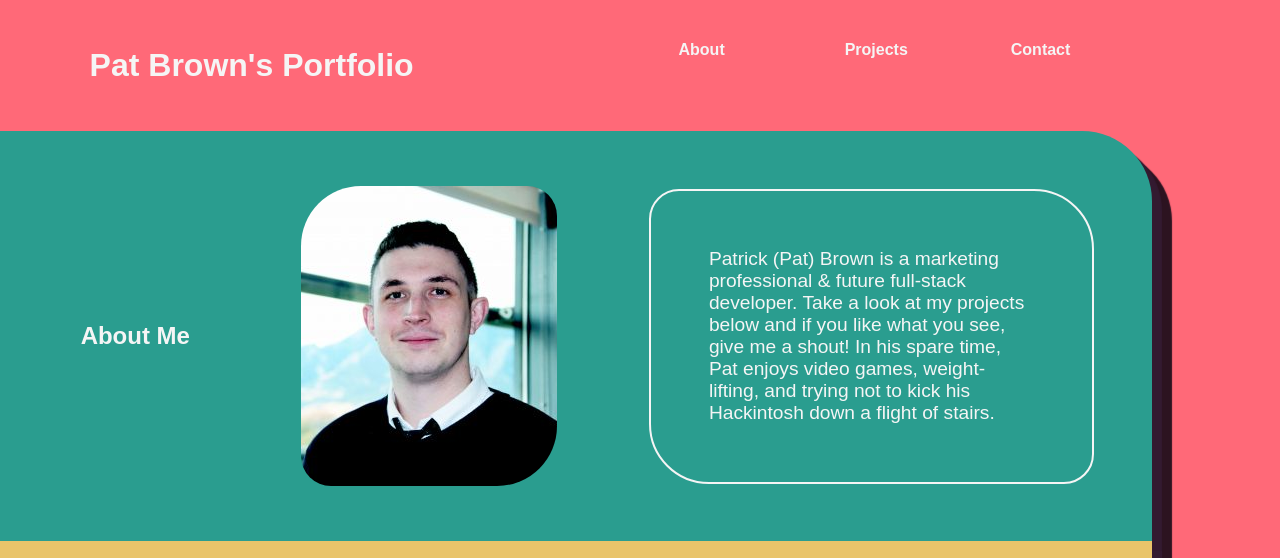
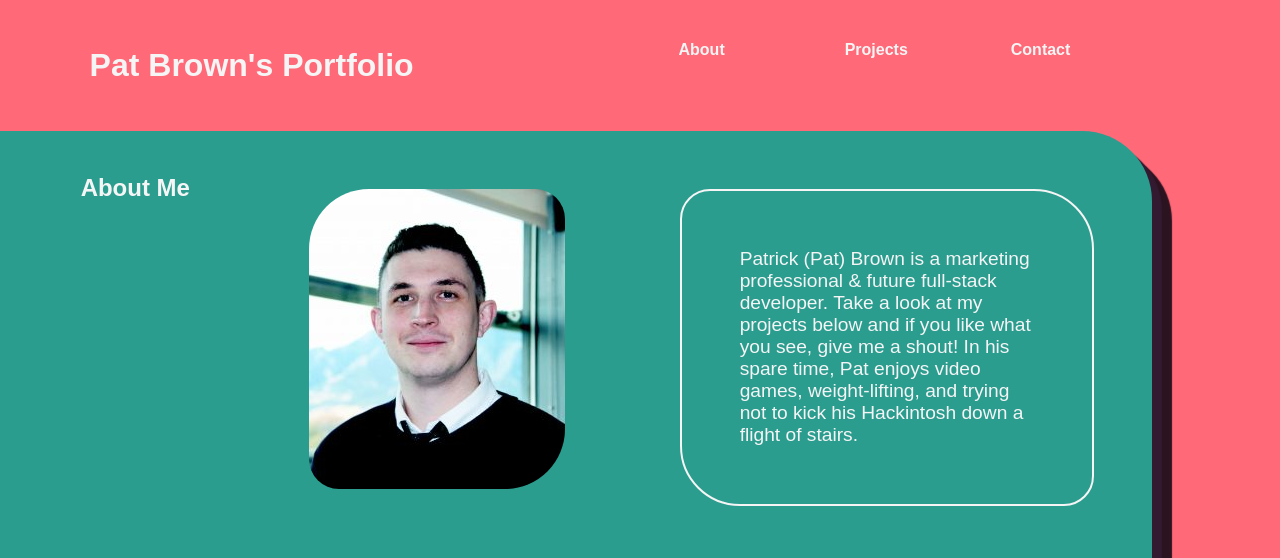
Before and after one commit to patrickbrown-io/02-HTML-CSS-PB-Porfolio, a plain HTML site: page index.html in a window 1280 px wide. Shown: the top 558 px of the page. Drawn offline with Linux system fonts and the light colour scheme; a web font is replaced by a local one.

Commit message:
Added readme.md and finalized stylings

```diff
--- a/assets/stylesheet.css
+++ b/assets/stylesheet.css
@@ -37,10 +37,14 @@ header {
   flex: 2;
   flex-wrap: wrap;
   border-radius: 0% 70px 00px 0%;
+  display: flex;
+  flex-direction: row;
   align-content: center;
   justify-content: center;
+  max-height: 60%;
   box-shadow: 10px 10px 1px #331a30, 20px 20px 1px #2c1320;
 }
+
 .newProject {
   width: 90%;
   flex: 1;
@@ -106,21 +110,9 @@ a:hover {
   color: black;
 }
 
-/* About me positioning */
-/* about me flexbox */
-.about-me {
-  display: flex;
-  flex-direction: row;
-  flex-wrap: wrap;
-  flex: 1;
-  max-height: 60%;
-  align-items: center;
-  justify-content: center;
-}
 /* contains the about me bio stylings */
 .about-me-content {
   margin: 5%;
-  position: relative;
   display: flex;
   align-content: center;
   flex-wrap: wrap;
@@ -135,7 +127,7 @@ a:hover {
   border-radius: 60px 30px;
   width: 50%;
   height: 50%;
-  margin: 3%;
+  margin: 5%;
   flex: 1;
 }
 
@@ -263,6 +255,7 @@ ul {
   color: whitesmoke;
   display: flex;
   margin-right: 10%;
+  flex-direction: row;
 }
 
 #light-background-text {
```
Also changed, not shown: assets/screenshot.jpg (added), 2 other files.
